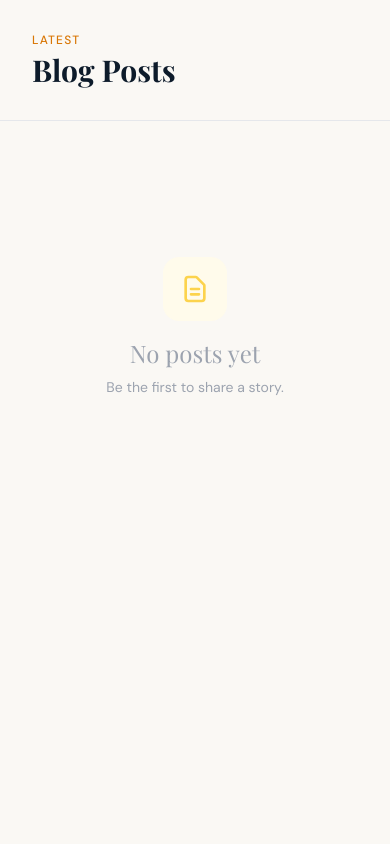
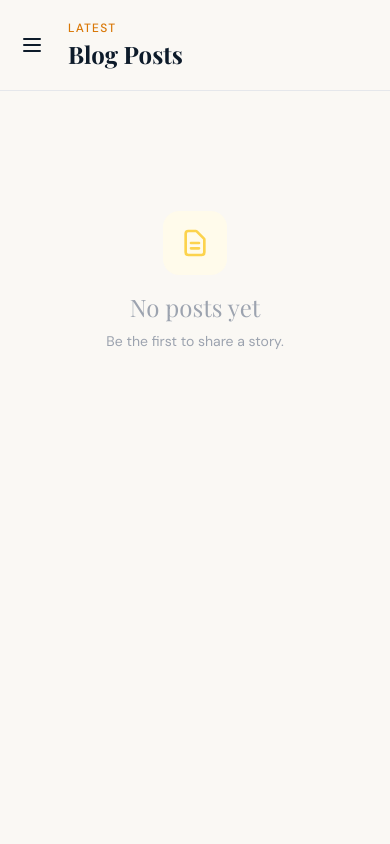
Before and after one commit to m-d-Irfan/Basic-Blog, a Django app: page / in a window 390 px wide. Run offline with Django 5.2, Linux system fonts and the light colour scheme; a user stored in the database is signed in; data that the repository does not hold is empty; some libraries are stand-ins or nearby versions.

Commit message:
Fixed sidebar for mobileview

```diff
--- a/blog/template/index.html
+++ b/blog/template/index.html
@@ -33,8 +33,18 @@
 </head>
 <body class="font-sans min-h-screen flex">
 
-  <!-- Sidebar -->
-  <aside class="w-64 bg-navy-900 min-h-screen flex flex-col fixed left-0 top-0 z-20 hidden md:flex">
+  <!-- Mobile overlay backdrop -->
+  <div id="sidebarOverlay" class="fixed inset-0 bg-black bg-opacity-50 z-30 hidden md:hidden" onclick="closeSidebar()"></div>
+
+  <!-- Sidebar (desktop: always visible | mobile: slide-in drawer) -->
+  <aside id="sidebar" class="w-64 bg-navy-900 min-h-screen flex flex-col fixed left-0 top-0 z-40
+    -translate-x-full md:translate-x-0 transition-transform duration-300 ease-in-out">
+
+    <!-- Mobile close button -->
+    <button onclick="closeSidebar()" class="absolute top-4 right-4 text-gray-400 hover:text-white md:hidden">
+      <svg class="w-5 h-5" fill="none" stroke="currentColor" viewBox="0 0 24 24"><path stroke-linecap="round" stroke-linejoin="round" stroke-width="2" d="M6 18L18 6M6 6l12 12"/></svg>
+    </button>
+
     <div class="px-8 pt-10 pb-6 border-b border-navy-700">
       <h1 class="font-serif text-2xl font-900 text-white leading-tight">The<br><span class="text-amber-400">Chronicle</span></h1>
       <p class="text-xs text-gray-400 mt-2 uppercase tracking-widest">Stories Worth Reading</p>
@@ -45,29 +55,23 @@
           <p class="text-xs text-gray-400 uppercase tracking-widest mb-1">Signed in as</p>
           <p class="text-amber-400 font-medium text-sm">{{ user.username }}</p>
         </div>
-        <a href="{% url 'add_post' %}" class="sidebar-link flex items-center gap-3 text-gray-300 py-2.5 px-2 rounded-lg hover:bg-navy-800 text-sm font-medium">
+        <a href="{% url 'add_post' %}" onclick="closeSidebar()" class="sidebar-link flex items-center gap-3 text-gray-300 py-2.5 px-2 rounded-lg hover:bg-navy-800 text-sm font-medium">
           <svg class="w-4 h-4" fill="none" stroke="currentColor" viewBox="0 0 24 24"><path stroke-linecap="round" stroke-linejoin="round" stroke-width="2" d="M12 4v16m8-8H4"/></svg>
           New Post
         </a>
-        {% if user.is_superuser %}
-        <a href="{% url 'admin_dashboard' %}" class="sidebar-link flex items-center gap-3 text-gray-300 py-2.5 px-2 rounded-lg hover:bg-navy-800 text-sm font-medium">
-          <svg class="w-4 h-4" fill="none" stroke="currentColor" viewBox="0 0 24 24"><path stroke-linecap="round" stroke-linejoin="round" stroke-width="2" d="M7 7h10M7 12h10M7 17h10"/></svg>
-          Admin Dashboard
-        </a>
-        {% endif %}
         {% if user.is_staff %}
-        <a href="{% url 'cata_add' %}" class="sidebar-link flex items-center gap-3 text-gray-300 py-2.5 px-2 rounded-lg hover:bg-navy-800 text-sm font-medium">
+        <a href="{% url 'cata_add' %}" onclick="closeSidebar()" class="sidebar-link flex items-center gap-3 text-gray-300 py-2.5 px-2 rounded-lg hover:bg-navy-800 text-sm font-medium">
           <svg class="w-4 h-4" fill="none" stroke="currentColor" viewBox="0 0 24 24"><path stroke-linecap="round" stroke-linejoin="round" stroke-width="2" d="M7 7h10M7 12h10M7 17h10"/></svg>
           Manage Categories
         </a>
         {% else %}
-        <a href="{% url 'my_post' user.id %}" class="sidebar-link flex items-center gap-3 text-gray-300 py-2.5 px-2 rounded-lg hover:bg-navy-800 text-sm font-medium">
+        <a href="{% url 'my_post' user.id %}" onclick="closeSidebar()" class="sidebar-link flex items-center gap-3 text-gray-300 py-2.5 px-2 rounded-lg hover:bg-navy-800 text-sm font-medium">
           <svg class="w-4 h-4" fill="none" stroke="currentColor" viewBox="0 0 24 24"><path stroke-linecap="round" stroke-linejoin="round" stroke-width="2" d="M16 7a4 4 0 11-8 0 4 4 0 018 0zM12 14a7 7 0 00-7 7h14a7 7 0 00-7-7z"/></svg>
           My Posts
         </a>
         {% endif %}
       {% endif %}
-      <a href="{% url 'cata_list' %}" class="sidebar-link flex items-center gap-3 text-gray-300 py-2.5 px-2 rounded-lg hover:bg-navy-800 text-sm font-medium">
+      <a href="{% url 'cata_list' %}" onclick="closeSidebar()" class="sidebar-link flex items-center gap-3 text-gray-300 py-2.5 px-2 rounded-lg hover:bg-navy-800 text-sm font-medium">
         <svg class="w-4 h-4" fill="none" stroke="currentColor" viewBox="0 0 24 24"><path stroke-linecap="round" stroke-linejoin="round" stroke-width="2" d="M4 6h16M4 10h16M4 14h16M4 18h16"/></svg>
         Categories
       </a>
@@ -91,20 +95,26 @@
   </aside>
 
   <!-- Main Content -->
-  <main class="flex-1 md:ml-64">
+  <main class="flex-1 md:ml-64 w-full">
     <!-- Header -->
-    <header class="bg-cream-50 border-b border-gray-200 px-8 py-8 sticky top-0 z-10 backdrop-blur-sm bg-opacity-90">
-      <div class="max-w-4xl mx-auto flex items-end justify-between">
-        <div>
-          <p class="text-xs uppercase tracking-widest text-amber-500 font-medium mb-1">Latest</p>
-          <h2 class="font-serif text-3xl font-bold text-navy-900">Blog Posts</h2>
+    <header class="bg-cream-50 border-b border-gray-200 px-4 md:px-8 py-5 md:py-8 sticky top-0 z-10 backdrop-blur-sm bg-opacity-90">
+      <div class="max-w-4xl mx-auto flex items-center justify-between gap-4">
+        <!-- Burger button (mobile only) -->
+        <button onclick="openSidebar()" class="md:hidden flex-shrink-0 p-2 -ml-1 rounded-lg text-navy-900 hover:bg-gray-100 transition-colors" aria-label="Open menu">
+          <svg class="w-6 h-6" fill="none" stroke="currentColor" viewBox="0 0 24 24">
+            <path stroke-linecap="round" stroke-linejoin="round" stroke-width="2" d="M4 6h16M4 12h16M4 18h16"/>
+          </svg>
+        </button>
+        <div class="flex-1">
+          <p class="text-xs uppercase tracking-widest text-amber-500 font-medium mb-0.5 md:mb-1">Latest</p>
+          <h2 class="font-serif text-2xl md:text-3xl font-bold text-navy-900">Blog Posts</h2>
         </div>
-        <span class="text-sm text-gray-400">{% if posts %}{{ posts|length }} article{% if posts|length != 1 %}s{% endif %}{% endif %}</span>
+        <span class="text-sm text-gray-400 flex-shrink-0">{% if posts %}{{ posts|length }} article{% if posts|length != 1 %}s{% endif %}{% endif %}</span>
       </div>
     </header>
 
     <!-- Post Grid -->
-    <div class="max-w-4xl mx-auto px-8 py-10">
+    <div class="max-w-4xl mx-auto px-4 md:px-8 py-6 md:py-10">
       {% if posts %}
         <div class="grid gap-6">
           {% for post in posts %}
@@ -135,5 +145,17 @@
     </div>
   </main>
 
+  <script>
+    function openSidebar() {
+      document.getElementById('sidebar').classList.remove('-translate-x-full');
+      document.getElementById('sidebarOverlay').classList.remove('hidden');
+      document.body.style.overflow = 'hidden';
+    }
+    function closeSidebar() {
+      document.getElementById('sidebar').classList.add('-translate-x-full');
+      document.getElementById('sidebarOverlay').classList.add('hidden');
+      document.body.style.overflow = '';
+    }
+  </script>
 </body>
 </html>
```
